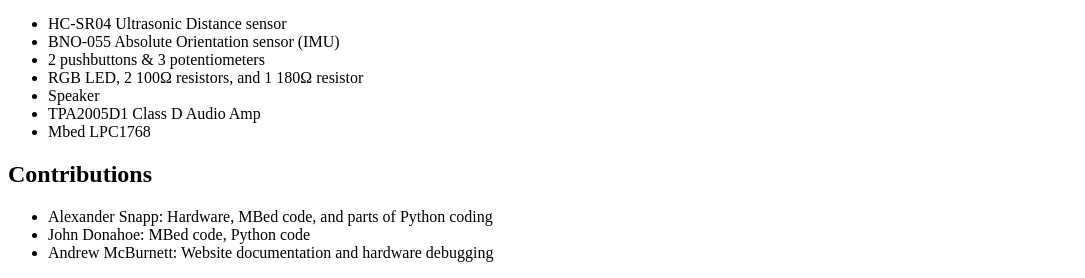
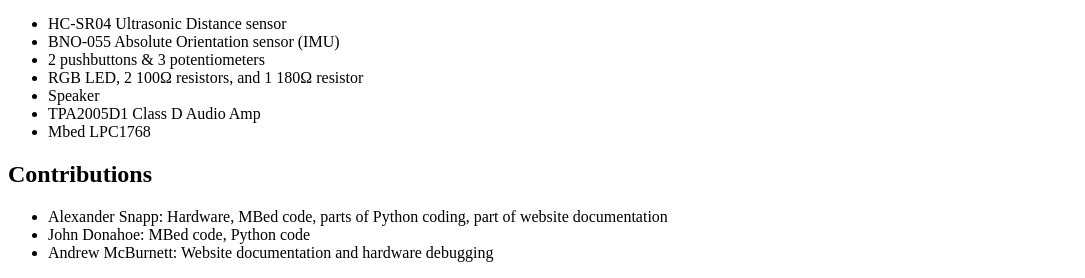
Before and after one commit to akisnapp/ECE4180_Group_Project, a plain HTML site: page index.html in a window 1280 px wide. Shown: the part 3373-3651 px from the top of the page, without its empty margins (0-1085 px from the left). Drawn offline with Linux system fonts and the light colour scheme.

Commit message:
Update index.html

```diff
--- a/index.html
+++ b/index.html
@@ -569,7 +569,7 @@ pygame.quit()
   </ul>
   <h2>Contributions</h2>
   <ul>
-    <li>Alexander Snapp: Hardware, MBed code, and parts of Python coding</li>
+    <li>Alexander Snapp: Hardware, MBed code, parts of Python coding, part of website documentation</li>
     <li>John Donahoe: MBed code, Python code</li>
     <li>Andrew McBurnett: Website documentation and hardware debugging</li>
   </ul>
```
